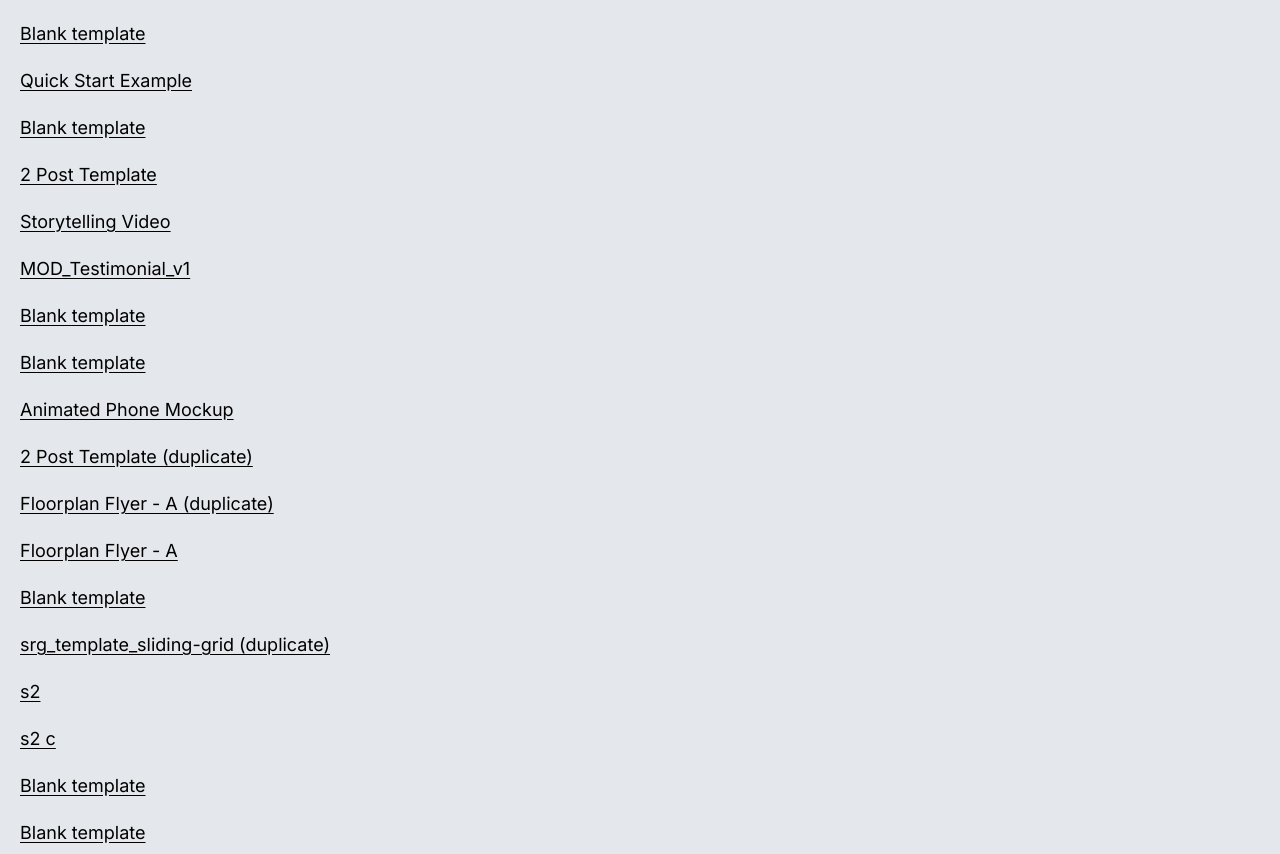
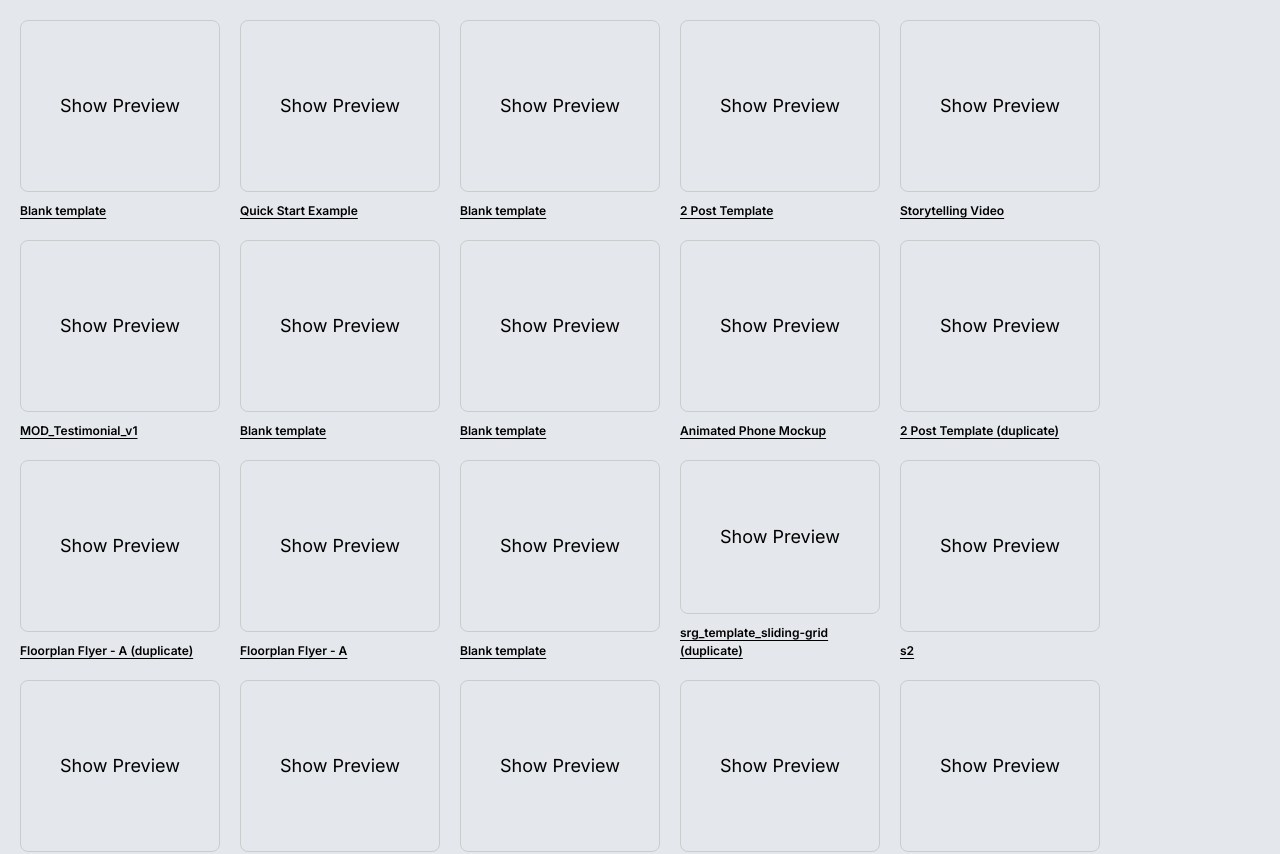
Before and after one commit to lineups-io/creatomate-video-preview-demo, a Next.js app: page / in a window 1280 px wide. Shown: the top 854 px of the page. Built offline with nearby package versions, Linux system fonts and the light colour scheme.

Commit message:
feat: 🎸 allow for requesting thumbnail version of template

```diff
--- a/components/PreviewEditor.tsx
+++ b/components/PreviewEditor.tsx
@@ -4,8 +4,9 @@ import { Preview, PreviewState } from '@creatomate/preview';
 import { useWindowWidth } from '../utility/useWindowWidth';
 import { SettingsPanel } from './SettingsPanel';
 
-interface Template {
+export interface Template {
   id: string;
+  name?: string;
 }
 
 const App: React.FC<Template> = (props: Template) => {
--- /dev/null
+++ b/components/PreviewThumbnail.tsx
@@ -0,0 +1,80 @@
+import { useState, useEffect } from 'react';
+import Link from 'next/link';
+import styled from 'styled-components';
+
+import { Template } from './PreviewEditor';
+
+const Container = styled.div`
+  width: 100%;
+  height: 100%;
+  top: 0;
+  left: 0;
+
+  display: flex;
+  flex-direction: column;
+`
+
+const Column = styled.div`
+  width: 200px;
+
+  position: relative;
+
+  ${ Container } {
+    position: ${props => props.loaded ? 'relative' : 'absolute'};
+  }
+
+  &::before {
+    content: '';
+    display: ${props => props.loaded ? 'none' : 'block'};
+    width: 100%;
+    height: 0;
+    padding-top: 100%;
+  }
+`
+
+const Text = styled.h6`
+  margin: 10px 0 0 0;
+`
+
+const Button = styled.div`
+  display: flex;
+  flex: 1;
+
+  align-items: center;
+  justify-content: center;
+  border: 1px solid #ccc;
+  border-radius: 8px;
+
+  cursor: pointer;
+`
+
+const PreviewThumbnail = ({ id, name }: Template) => {
+  const [data, setData] = useState(null)
+
+  const fetchPreview = () => {
+    if (data) return
+
+    fetch('/api/renders', {
+      method: 'POST',
+      body: id,
+    })
+      .then((res) => res.json())
+      .then((data) => {
+        setData(data)
+      })
+      .catch(error => {
+        console.error(error)
+      })
+  }
+
+  return <Column loaded={data}>
+    <Container>
+      {data ? <img src={data.url} /> : <Button onClick={fetchPreview}>Show Preview</Button>}
+      <Link href={`/templates/${id}`}>
+        <Text>{name}</Text>
+      </Link>
+    </Container>
+  </Column>
+}
+
+export default PreviewThumbnail;
--- /dev/null
+++ b/pages/api/renders.ts
@@ -0,0 +1,40 @@
+import { NextApiRequest, NextApiResponse } from 'next';
+import { Client, RenderOutputFormat } from 'creatomate';
+
+const client = new Client(process.env.CREATOMATE_API_KEY!);
+
+export default function handler(req: NextApiRequest, res: NextApiResponse) {
+  return new Promise<void>((resolve) => {
+    if (req.method === 'POST') {
+
+      // Return an HTTP 401 response when the API key was not provided
+      if (!process.env.CREATOMATE_API_KEY) {
+        res.status(401).end();
+        resolve();
+        return;
+      }
+
+      /** @type {import('creatomate').RenderOptions} */
+      const options = {
+        template_id: req.body,
+        output_format: 'jpg',
+        max_width: 200,
+      };
+
+
+      client
+        .render(options)
+        .then((renders) => {
+          res.status(200).json(renders[0]);
+          resolve();
+        })
+        .catch(err => {
+          res.status(400).end();
+          resolve();
+        });
+    } else {
+      res.status(404).end();
+      resolve();
+    }
+  });
+}
--- a/pages/index.tsx
+++ b/pages/index.tsx
@@ -4,10 +4,12 @@ import dynamic from 'next/dynamic';
 import styled from 'styled-components';
 import Link from 'next/link';
 
+const PreviewThumbnail = dynamic(() => import('../components/PreviewThumbnail'), { ssr: false });
 
 const Column = styled.div`
   display: flex;
-  flex-direction: column;
+  flex-direction: row;
+  flex-wrap: wrap;
   grid-gap: 20px;
   padding: 20px;
 
@@ -41,12 +43,7 @@ export default function Home() {
       </Head>
 
       <Column>
-        {data.map(({ id, name }) =>
-          <Link key={id} href={`/templates/${id}`}>
-            {name}
-            {/*<PreviewThumbnail templateId={id} />*/}
-          </Link>
-        )}
+        {data.map(template => <PreviewThumbnail key={template.id} {...template} />)}
       </Column>
     </div>
   );
```
